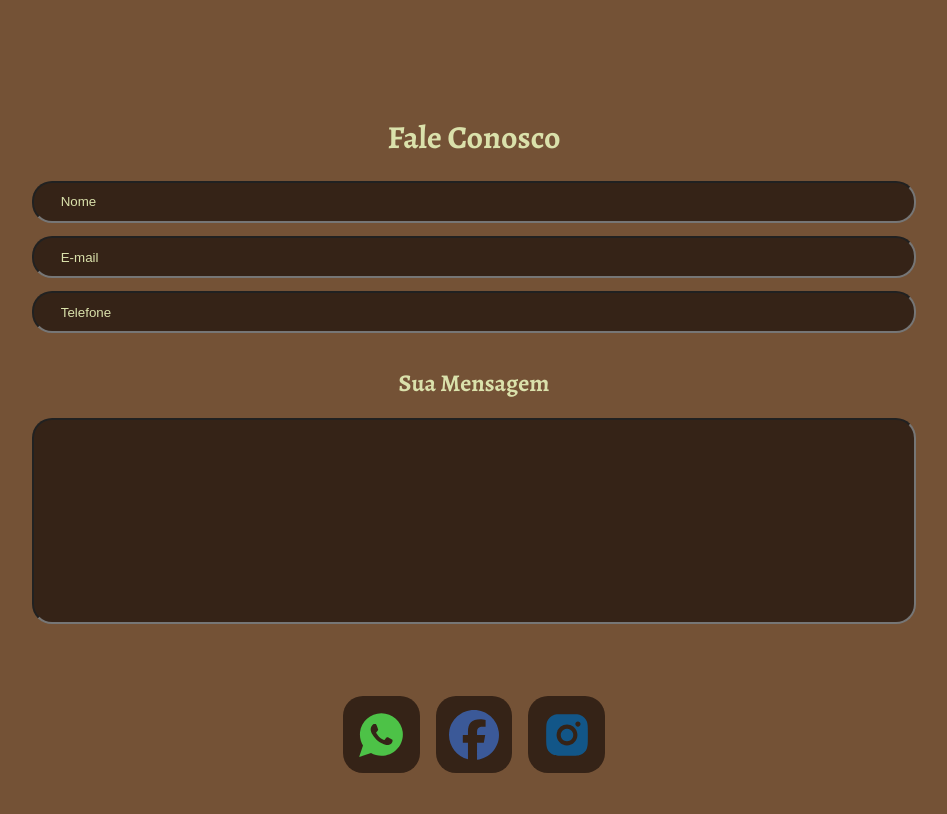
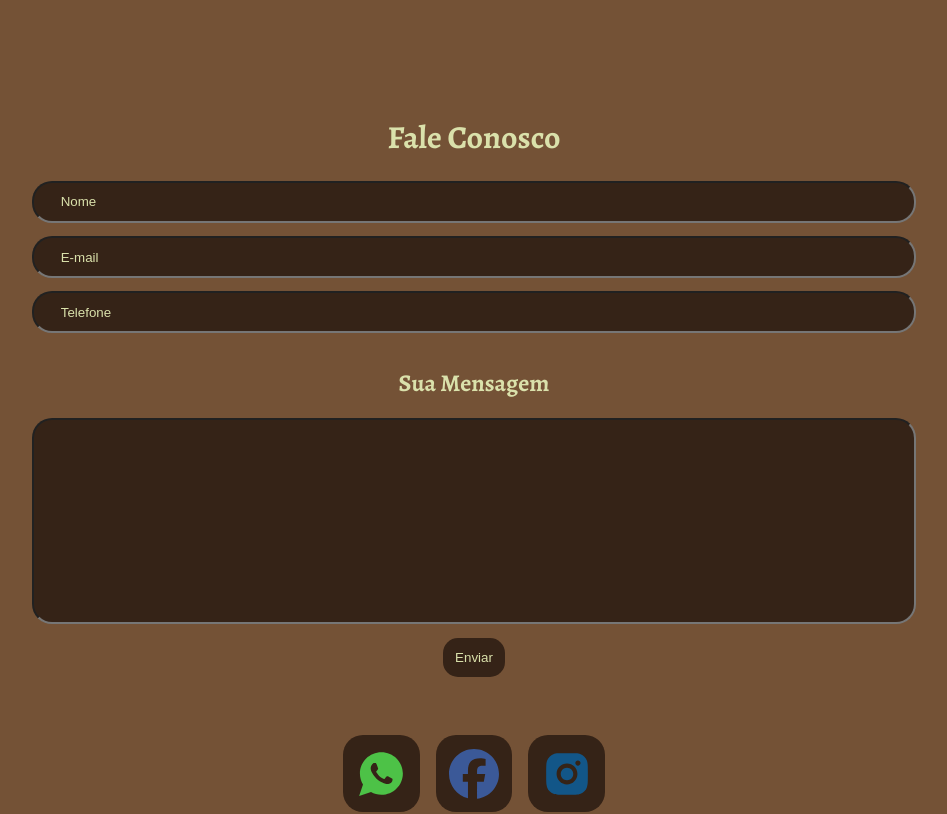
Before and after one commit to RiccettoDev/bakery, a React (Vite) app: page / in a window 1280 px wide. Shown: the part 3080-3894 px from the top of the page, without its empty margins (166-1113 px from the left). Built offline with nearby package versions, Linux system fonts and the light colour scheme.

Commit message:
[bakery]-feat- implemented toast sonner

```diff
--- a/package.json
+++ b/package.json
@@ -15,6 +15,7 @@
     "react-dom": "^18.3.1",
     "react-icons": "^5.3.0",
     "react-scroll": "^1.9.0",
+    "sonner": "^1.5.0",
     "styled-components": "^6.1.13"
   },
   "devDependencies": {
--- a/src/components/contact/index.tsx
+++ b/src/components/contact/index.tsx
@@ -2,22 +2,26 @@ import {
   Container,
   Input,
   InputText,
+  Send,
   ContainerIcons,
   Box
 } from "./styles";
 import { IoLogoWhatsapp } from "react-icons/io";
 import { FaFacebook } from "react-icons/fa6";
 import { RiInstagramFill } from "react-icons/ri";
+import { Toaster, toast } from 'sonner'
 
 export function Contact() {
   return (
-    <Container id="Contact">
+    <Container id="Contact" color="green">
       <h1>Fale Conosco</h1>
       <Input type="text" placeholder="Nome" />
       <Input type="text" placeholder="E-mail" />
       <Input type="text" placeholder="Telefone" />
       <h2>Sua Mensagem</h2>
       <InputText type="text" />
+      <Toaster position="top-center" richColors toastOptions={{ style: { background: '#DAE1AB' } }} />
+      <Send onClick={() => toast.success('Mensagem enviada com sucesso!')}>Enviar</Send>
       <ContainerIcons>
         <Box>
           <IoLogoWhatsapp size={50} color="#4dc247" />
--- a/src/components/contact/styles.ts
+++ b/src/components/contact/styles.ts
@@ -48,6 +48,21 @@ export const InputText = styled.input`
   }
 `;
 
+export const Send = styled.button`
+  background-color: #352317;
+  color: #DAE1AB;
+  border: none;
+  border-radius: 15px;
+  padding: 12px;
+
+  &:hover {
+    opacity: 50%;
+  }
+
+  @media (max-width: 480px) {
+  }
+`;
+
 export const ContainerIcons = styled.div`
   width: 95%;
   display: flex;
```
Also changed, not shown: 1 other file (tests, documents, lock files or other folders).
